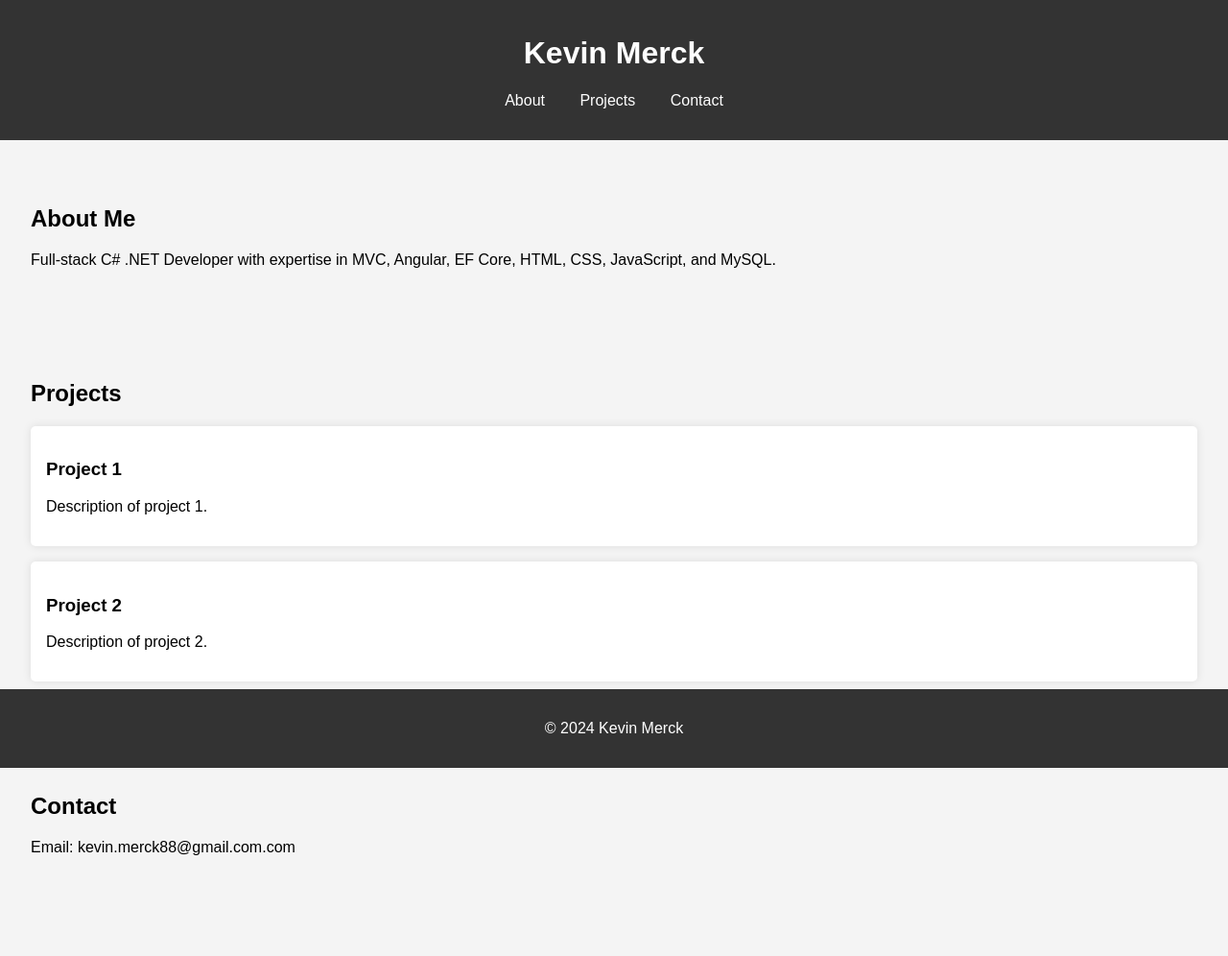
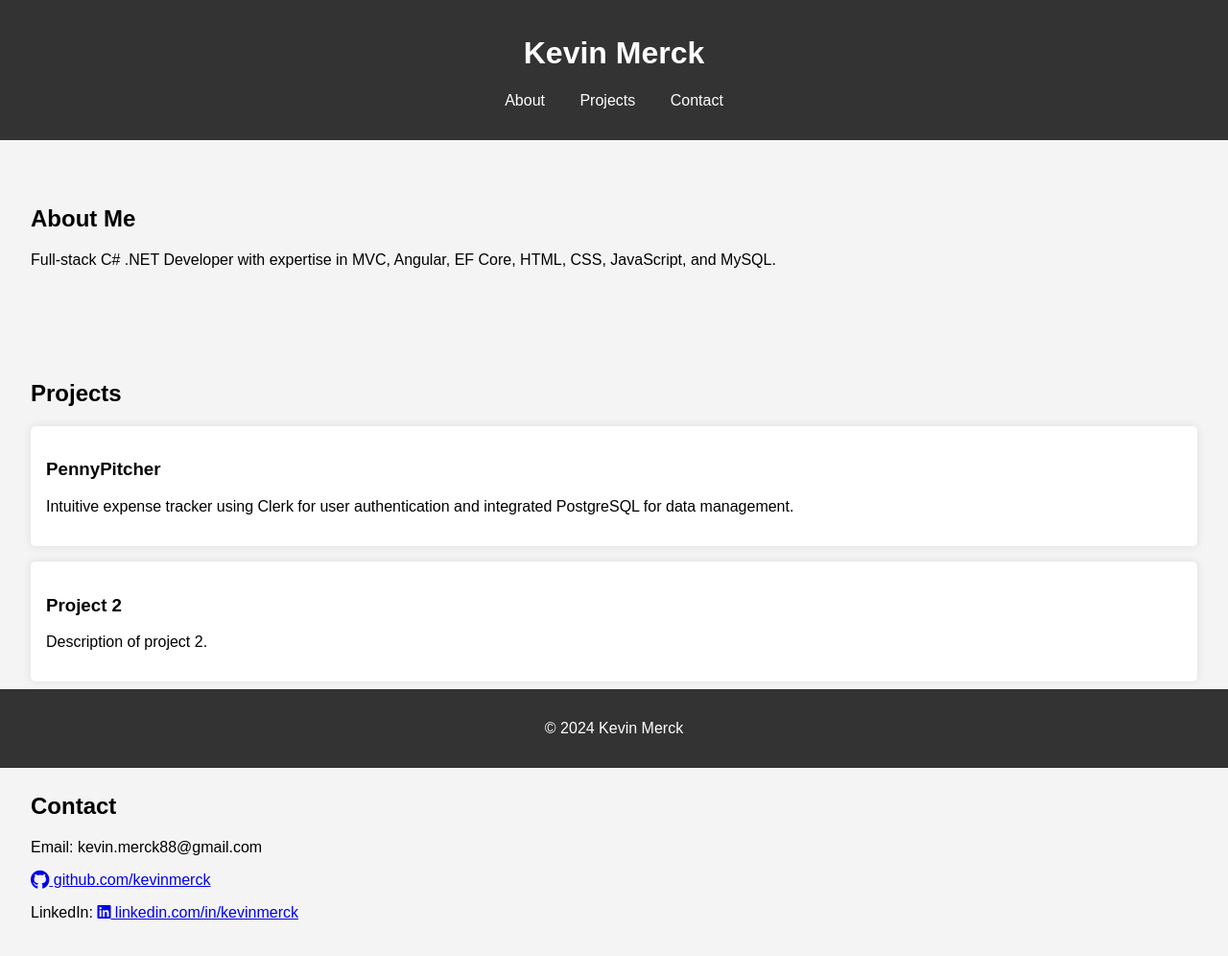
Before and after one commit to Kmerck88/Portfolio_Site, a plain HTML site: page index.html in a window 1280 px wide. Shown: the whole page at 96% size. Before the commit the page ends 956 px from the top, so only its background shows below. Drawn offline with Linux system fonts and the light colour scheme.

Commit message:
fix: Add contact information and clickable links for GitHub and LinkedIn
- Added contact information to the project
- Included clickable links for GitHub and LinkedIn profiles

```diff
--- a/index.html
+++ b/index.html
@@ -5,6 +5,7 @@
     <meta name="viewport" content="width= , initial-scale=1.0">
     <title>My Portfolio</title>
     <link rel="stylesheet" href="styles.css">
+    <link rel="stylesheet" href="https://cdnjs.cloudflare.com/ajax/libs/font-awesome/6.0.0-beta3/css/all.min.css">
 
 </head>
 <body>
@@ -26,8 +27,9 @@
 <section id="projects">
     <h2>Projects</h2>
     <div class="project">
-        <h3>Project 1</h3>
-        <p>Description of project 1.</p>
+        <h3>PennyPitcher</h3>
+        <p>Intuitive expense tracker using Clerk for user authentication and integrated
+            PostgreSQL for data management.</p>
     </div>
     <div class="project">
         <h3>Project 2</h3>
@@ -36,7 +38,10 @@
 </section>
 <section id="contact">
     <h2>Contact</h2>
-    <p>Email: kevin.merck88@gmail.com.com</p>
+    <p>Email: kevin.merck88@gmail.com</p>
+    <p><a href="https://github.com/Kmerck88" target="_blank"><i class="fa-brands fa-github fa-bounce fa-lg"></i> github.com/kevinmerck</a></p>
+    <p>LinkedIn: <a href="https://www.linkedin.com/in/kevinmerck" target="_blank"><i class="fab fa-linkedin"></i> linkedin.com/in/kevinmerck</a></p>
+</section>
 </section>
 <footer>
     <p>&copy; 2024 Kevin Merck</p>
```
